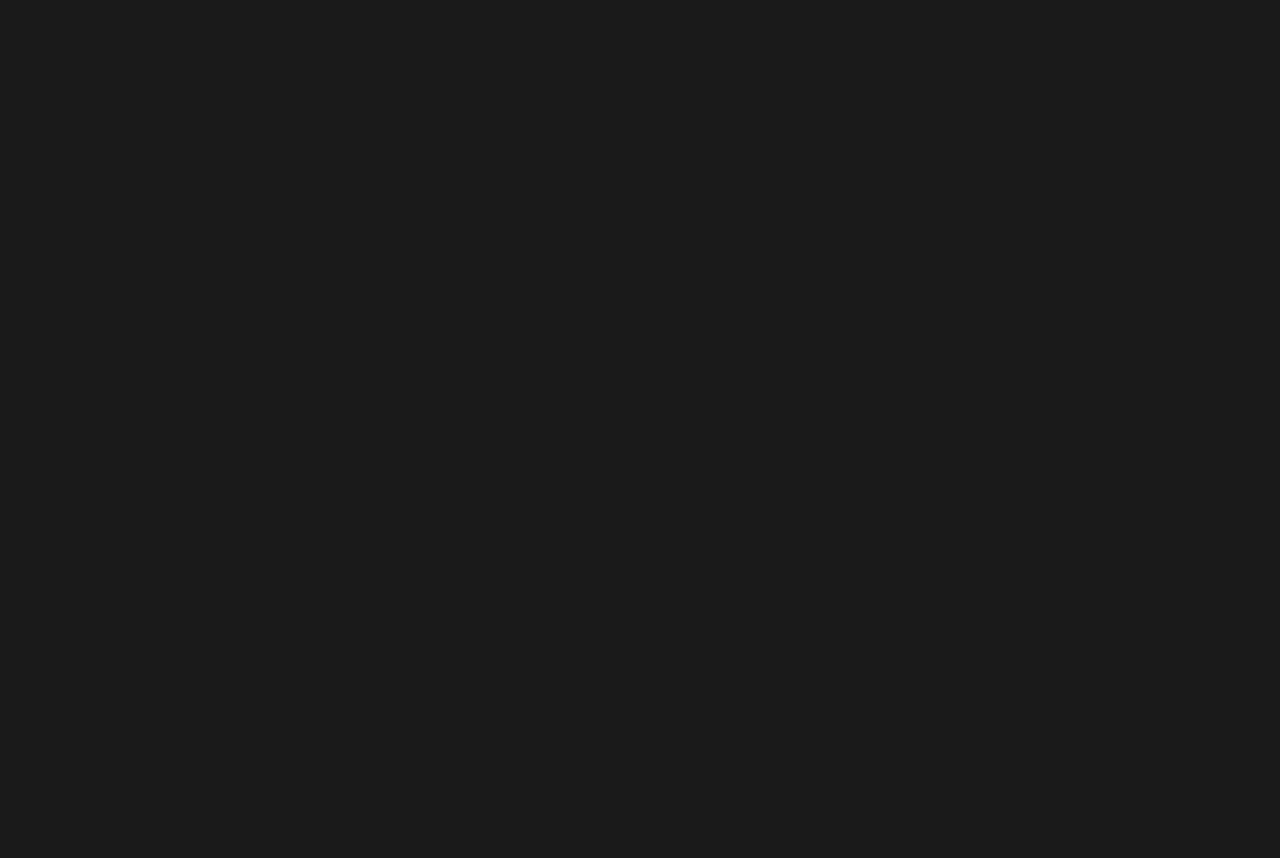
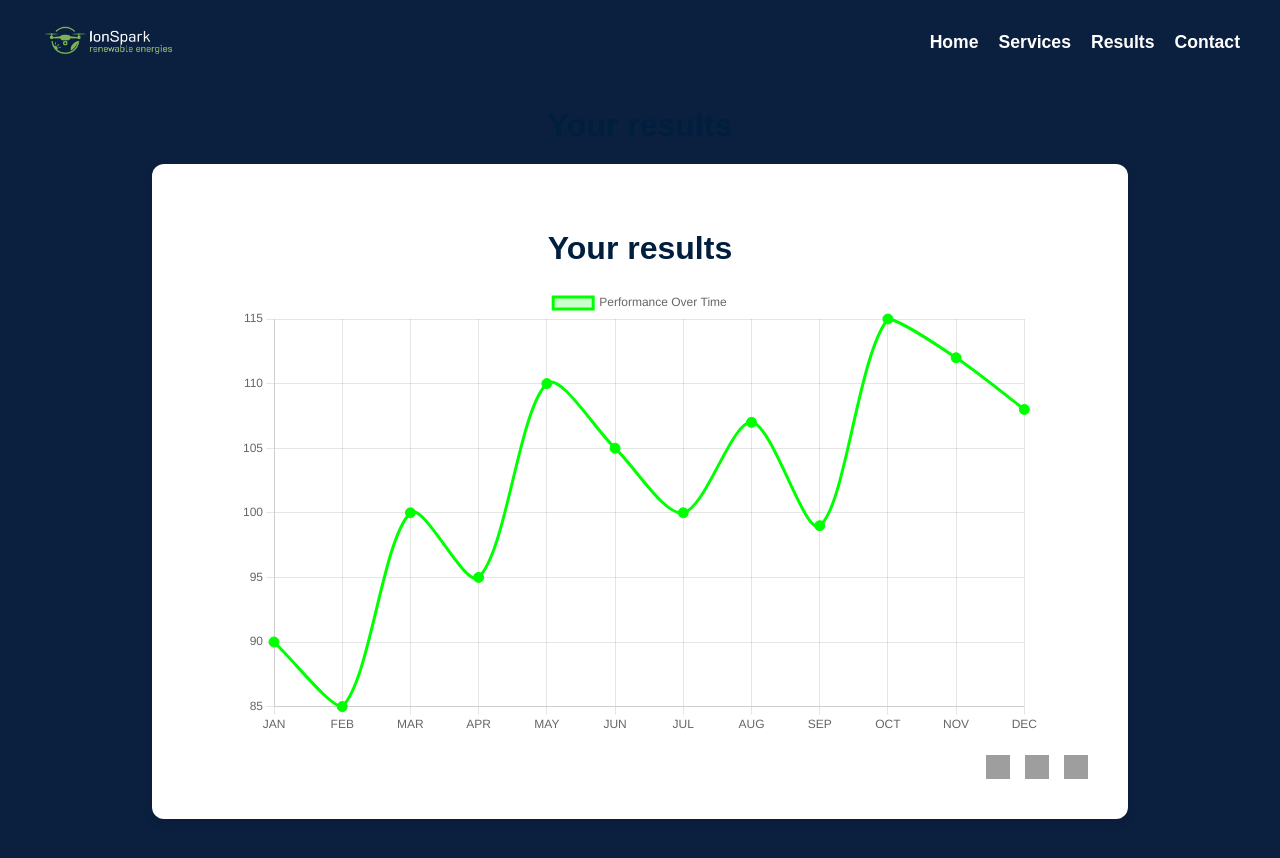
Before and after one commit to Chris85234/Ionstress, a React (Create React App) app: page /results in a window 1280 px wide. Before the commit this address had no page. Shown: the top 858 px of the page. Before the commit the page ends 800 px from the top, so only its background shows below. Built offline with nearby package versions, Linux system fonts and the light colour scheme; grey boxes are pictures that could not be loaded.

Commit message:
Results route and branch

```diff
--- a/package.json
+++ b/package.json
@@ -6,6 +6,7 @@
     "autoprefixer": "^10.4.21",
     "browserslist": "^4.24.5",
     "caniuse-lite": "^1.0.30001718",
+    "chart.js": "^4.4.9",
     "electron-to-chromium": "^1.5.152",
     "escalade": "^3.2.0",
     "fraction.js": "^4.3.7",
@@ -19,6 +20,7 @@
     "postcss": "^8.5.3",
     "postcss-value-parser": "^4.2.0",
     "react": "^19.1.0",
+    "react-chartjs-2": "^5.3.0",
     "react-dom": "^19.1.0",
     "react-router": "^7.6.0",
     "react-router-dom": "^7.6.0",
--- a/src/App.js
+++ b/src/App.js
@@ -1,22 +1,21 @@
-import React from "react";
+import { Routes, Route } from "react-router-dom";
 import Navbar from "./components/navbar";
-import Hero from "./components/hero";
-import OurSolutions from "./components/OurSolutions";
-import PropellerSection from "./components/PropellerSection";
-import EnergyCarrousel from "./components/EnergyCarrousel";
-import EnergyServices from "./components/EnergyServices";
-import "./styles/styles.css";
+import Home from "./pages/Home";
+
+import Results from "./pages/Results";
+
 
 function App() {
   return (
-    <div>
+    <>
       <Navbar />
-      <Hero />
-      <OurSolutions />
-      <PropellerSection />
-      <EnergyCarrousel />
-      <EnergyServices />
-    </div>
+      <Routes>
+        <Route path="/" element={<Home />} />
+
+        <Route path="/results" element={<Results />} />
+
+      </Routes>
+    </>
   );
 }
 
--- /dev/null
+++ b/src/components/ResultsOverview.js
@@ -0,0 +1,38 @@
+import React from "react";
+import { Chart as ChartJS, CategoryScale, LinearScale, PointElement, LineElement, Title, Tooltip, Legend } from "chart.js";
+import { Line } from "react-chartjs-2";
+
+// Registrar los elementos en Chart.js
+ChartJS.register(CategoryScale, LinearScale, PointElement, LineElement, Title, Tooltip, Legend);
+
+const ResultsOverview = () => {
+  const monthlyData = {
+    labels: ["JAN", "FEB", "MAR", "APR", "MAY", "JUN", "JUL", "AUG", "SEP", "OCT", "NOV", "DEC"],
+    datasets: [
+      {
+        label: "Performance Over Time",
+        data: [90, 85, 100, 95, 110, 105, 100, 107, 99, 115, 112, 108],
+        borderColor: "#00FF00",
+        backgroundColor: "rgba(0, 255, 0, 0.2)",
+        fill: true,
+        tension: 0.3,
+        pointRadius: 5,
+        pointBackgroundColor: "#00FF00",
+      },
+    ],
+  };
+
+  return (
+    <div className="results-card">
+      <h2 className="results-title">Your results</h2>
+      <Line data={monthlyData} className="results-chart" />
+      <div className="results-icons">
+        <img src="/icons/person.svg" alt="User" />
+        <img src="/icons/star.svg" alt="Favorite" />
+        <img src="/icons/settings.svg" alt="Settings" />
+      </div>
+    </div>
+  );
+};
+
+export default ResultsOverview;
--- a/src/components/navbar.js
+++ b/src/components/navbar.js
@@ -9,7 +9,7 @@ const Navbar = () => {
       <ul className="nav-links">
         <li><a href="/">Home</a></li>
         <li><a href="/services">Services</a></li>
-        <li><a href="/technology">Results</a></li>
+        <li><a href="/results">Results</a></li>
         <li><a href="/contact">Contact</a></li>
       </ul>
     </nav>
--- a/src/index.js
+++ b/src/index.js
@@ -1,22 +1,10 @@
 import React from "react";
-import ReactDOM from "react-dom/client";
-import { BrowserRouter as Router, Routes, Route } from "react-router-dom";
+import ReactDOM from "react-dom/client"; // Asegúrate de que es `react-dom/client`
+import { BrowserRouter } from "react-router-dom";
 import App from "./App";
-import Home from "./pages/home";
-import Services from "./pages/services";
-import ContactPage from "./pages/ContactPage";
-import "./styles/styles.css";
 
-// Nueva forma en React 18+
-const root = ReactDOM.createRoot(document.getElementById("root"));
-root.render(
-  <Router>
-    <Routes>
-      <Route path="/" element={<App />}>
-        <Route index element={<Home />} />
-        <Route path="/services" element={<Services />} />
-        <Route path="/contact" element={<ContactPage />} />
-      </Route>
-    </Routes>
-  </Router>
+ReactDOM.createRoot(document.getElementById("root")).render(
+  <BrowserRouter>
+    <App />
+  </BrowserRouter>
 );
--- /dev/null
+++ b/src/pages/Results.js
@@ -0,0 +1,14 @@
+import React from "react";
+import ResultsOverview from "../components/ResultsOverview";
+import "../styles/styles.css";
+
+const Results = () => {
+  return (
+    <section className="results-section">
+      <h1 className="results-title">Your results</h1>
+      <ResultsOverview />
+    </section>
+  );
+};
+
+export default Results;
--- a/src/pages/home.js
+++ b/src/pages/home.js
@@ -1,12 +1,18 @@
 import React from "react";
 import Hero from "../components/hero";
-import Solutions from "../components/solutions";
+import OurSolutions from "../components/OurSolutions";
+import PropellerSection from "../components/PropellerSection";
+import EnergyCarrousel from "../components/EnergyCarrousel";
+import EnergyServices from "../components/EnergyServices";
 
 const Home = () => {
   return (
     <div>
       <Hero />
-      <Solutions />
+      <OurSolutions />
+      <PropellerSection />
+      <EnergyCarrousel />
+      <EnergyServices />
     </div>
   );
 };
--- a/src/styles/styles.css
+++ b/src/styles/styles.css
@@ -402,3 +402,53 @@ body {
   font-size: 1.5rem;
   color: #4CAF50;
 }
+
+.results-section {
+  background-color: #0B1F3F;
+  padding: 80px;
+  display: flex;
+  flex-direction: column;
+  align-items: center;
+  text-align: center;
+  height: 100vh;
+}
+
+.results-card {
+  background-color: #FFFFFF; /* Fondo blanco de la tarjeta */
+  border-radius: 12px; /* Bordes redondeados como en Figma */
+  padding: 40px;
+  box-shadow: 0px 4px 10px rgba(0, 0, 0, 0.1); /* Sombra sutil */
+  width: 80%;
+  max-width: 900px;
+  display: flex;
+  flex-direction: column;
+  align-items: center;
+  text-align: center;
+}
+
+.results-title {
+  font-family: "K2D", sans-serif;
+  font-weight: 700;
+  font-size: 32px;
+  color: #001F3F;
+  margin-bottom: 20px;
+}
+
+.results-chart {
+  width: 100%;
+  max-width: 800px;
+}
+
+.results-icons {
+  display: flex;
+  gap: 15px;
+  justify-content: flex-end;
+  width: 100%;
+  margin-top: 20px;
+}
+
+.results-icons img {
+  width: 24px;
+  height: 24px;
+  cursor: pointer;
+}
```
Also changed, not shown: 1 other file (tests, documents, lock files or other folders).
